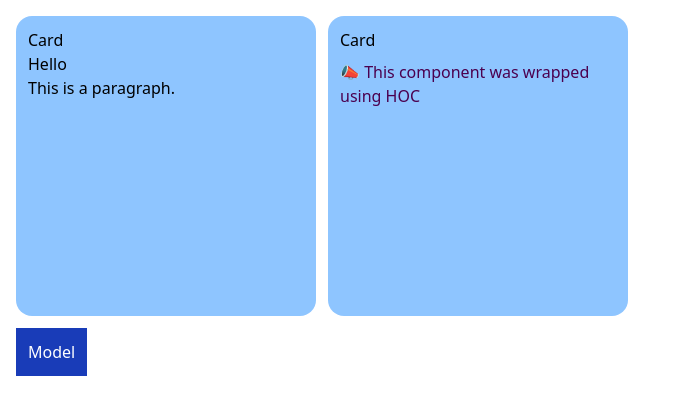
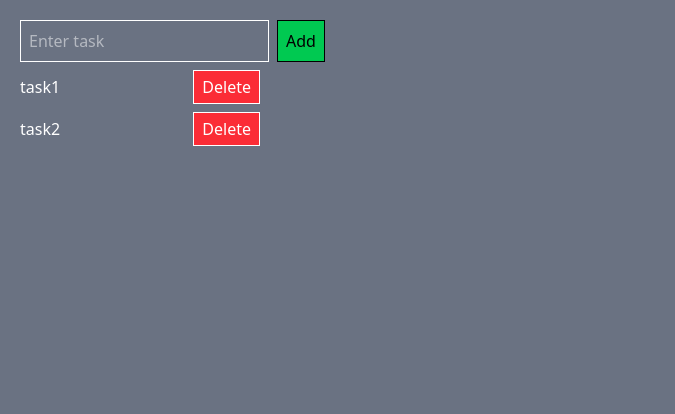
Before and after one commit to TULSIRAKHOLIYA077/closfit, a React (Vite) app: page / in a window 1280 px wide. Shown: the top 414 px of the page, without its empty margins (0-675 px from the left). Built offline with nearby package versions, Linux system fonts and the light colour scheme.

Commit message:
todo list

```diff
--- a/src/App.jsx
+++ b/src/App.jsx
@@ -8,6 +8,7 @@ import UseEffect from "./component/day5/UseEffect"
 import BlogPosts from "./component/day6/BlogPosts "
 import DashBoard from "./component/day7/DashBoard"
 import Hoc from "./component/day8/Hoc"
+import TodoApp from "./component/day9/TodoApp"
 
 function App() {
 
@@ -22,7 +23,8 @@ function App() {
       {/* <TimerEffect/> */}
       {/* <BlogPosts/> */}
       {/* <DashBoard/> */}
-      <Hoc/>
+      {/* <Hoc/> */}
+      <TodoApp/>
     </>
   )
 }
--- /dev/null
+++ b/src/component/day9/TodoApp.jsx
@@ -0,0 +1,27 @@
+import { useState } from "react"
+import TodoList from "./TodoList"
+
+const TodoApp = () => {
+  const [task, setTask]= useState([{id: 1, name: "task1"}, {id: 2, name: "task2"}]);
+  const [text, setText]= useState("");
+
+  const addTask = ()=>{
+    if(text !== ""){
+      setTask([...task, {id: Date.now(), name: text}])
+    }
+    setText("");
+  }
+
+  const deleteTask = (id)=>{
+    setTask(task.filter(t => t.id !== id))
+  }
+  return (
+    <div className="p-5 bg-gray-500 h-screen">
+      <input type="text" value={text} onChange={(e)=> setText(e.target.value)}  className="border p-2 mb-2 text-white" placeholder="Enter task"/>
+      <button className="border ml-2 cursor-pointer bg-green-500 p-2" onClick={addTask}>Add</button>
+      <TodoList tasks={task} deleteTask={deleteTask}/>
+    </div>
+  )
+}
+
+export default TodoApp
--- /dev/null
+++ b/src/component/day9/TodoItem.jsx
@@ -0,0 +1,11 @@
+
+const TodoItem = ({todoItem, deleteTask, taskId}) => {
+  return (
+    <li className="flex items-center justify-between text-white">
+      {todoItem}
+      <button className="border py-1 px-2 bg-red-500 cursor-pointer" onClick={()=>deleteTask(taskId)}>Delete</button>
+    </li>
+  )
+}
+
+export default TodoItem
--- /dev/null
+++ b/src/component/day9/TodoList.jsx
@@ -0,0 +1,15 @@
+import TodoItem from "./TodoItem"
+
+const TodoList = ({tasks, deleteTask}) => {
+  return (
+    <ul className="flex flex-col gap-2 w-60">
+      {
+        tasks && tasks.map(task =>(
+          <TodoItem key={task.id} todoItem={task.name} deleteTask={deleteTask} taskId={task.id}/>
+        ))
+      }
+    </ul>
+  )
+}
+
+export default TodoList
```
